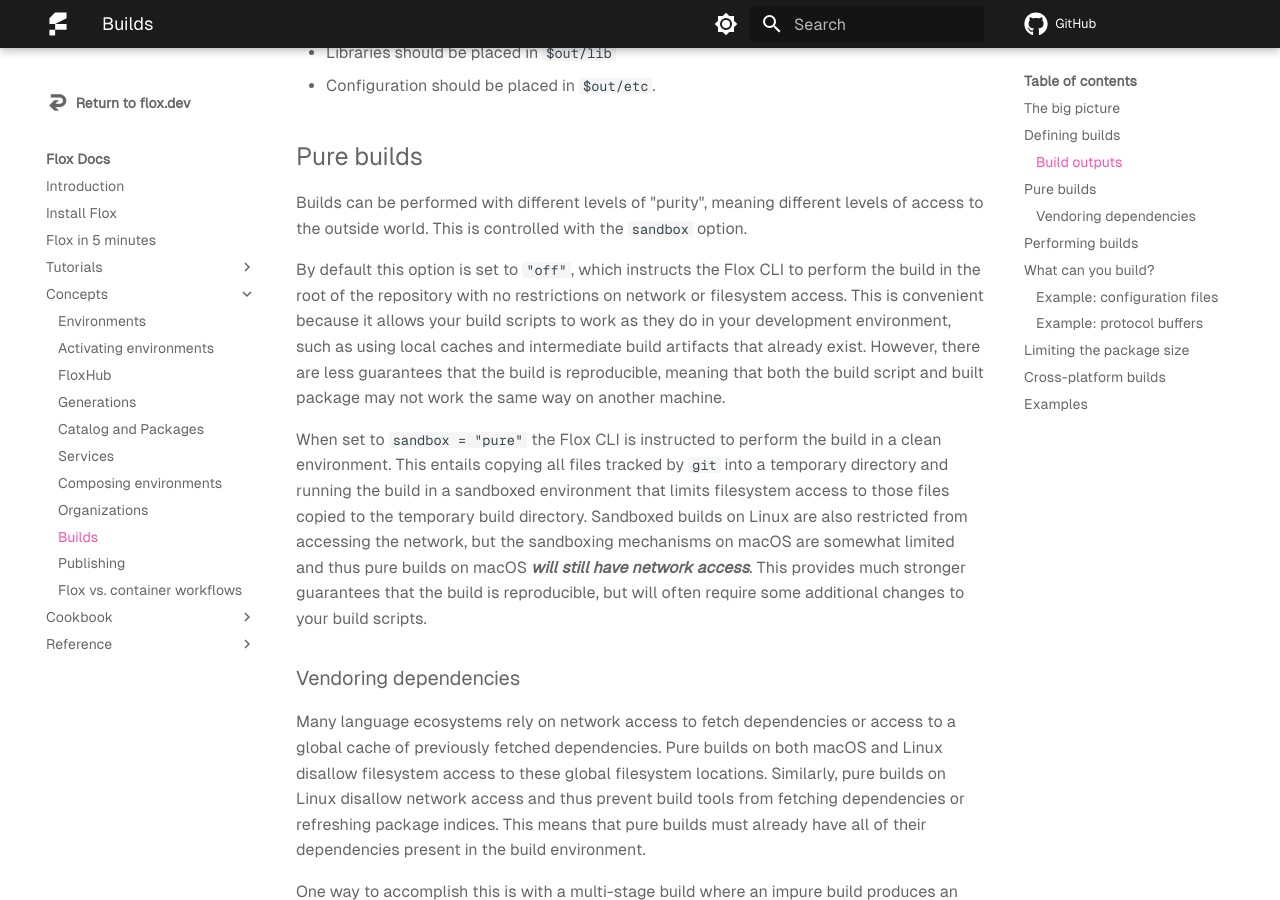
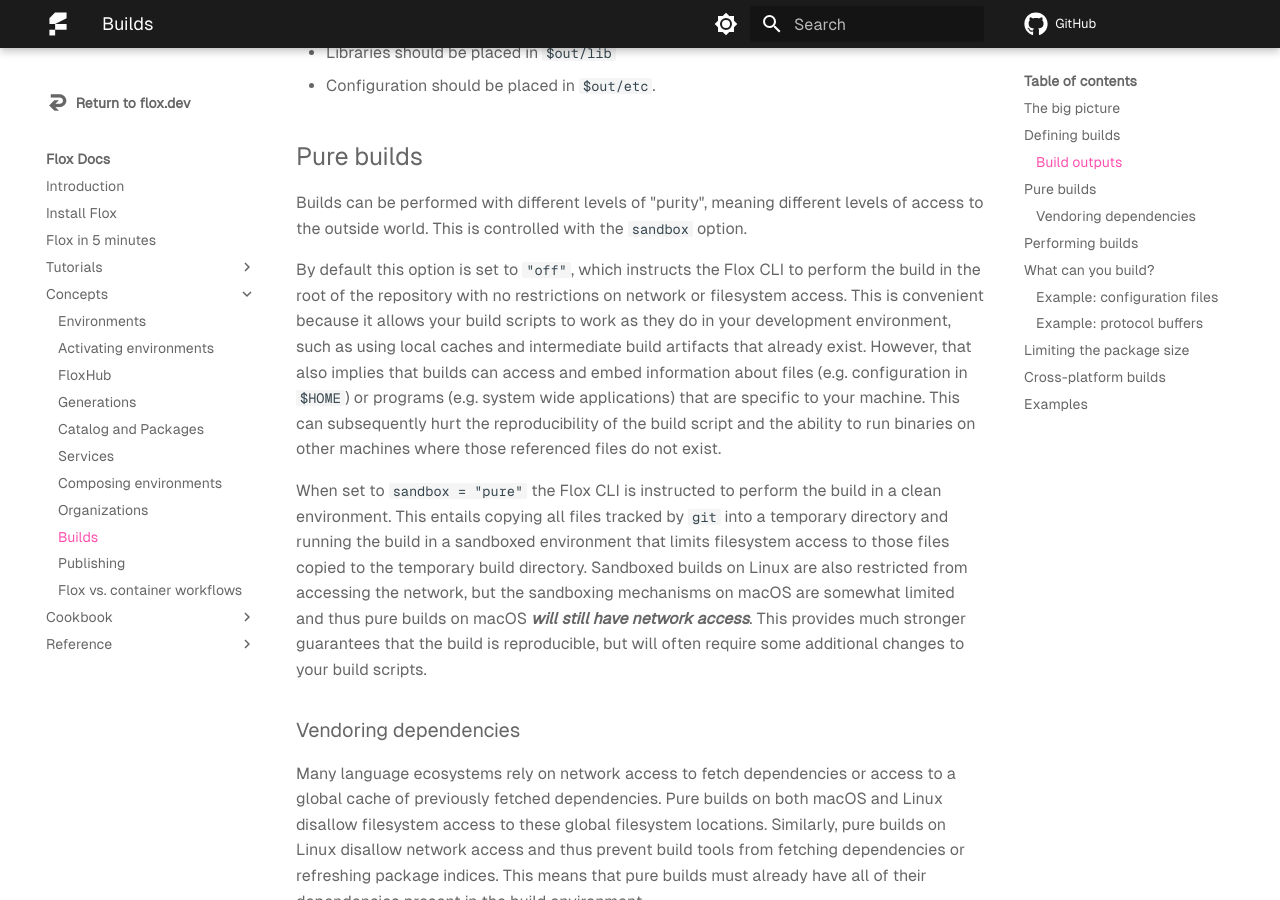
Before and after one commit to flox/floxdocs, an MkDocs documentation site: the page built from docs/concepts/manifest-builds.md, in a window 1280 px wide and 900 px high, scrolled down 2228 px. Built offline with MkDocs 1.6.1 and Material for MkDocs 9.7.7, drawn with Linux system fonts in a browser that asks for light colours; plug-ins that fetch from the network failed and are left out; comment, search, counter and statistics services are not loaded.

Commit message:
feat(builds): More words about impure builds
Wordsmithed with Yannik.

```diff
--- a/docs/concepts/manifest-builds.md
+++ b/docs/concepts/manifest-builds.md
@@ -80,7 +80,8 @@ This is controlled with the `sandbox` option.
 
 By default this option is set to `"off"`, which instructs the Flox CLI to perform the build in the root of the repository with no restrictions on network or filesystem access.
 This is convenient because it allows your build scripts to work as they do in your development environment, such as using local caches and intermediate build artifacts that already exist.
-However, there are less guarantees that the build is reproducible, meaning that both the build script and built package may not work the same way on another machine.
+However, that also implies that builds can access and embed information about files (e.g. configuration in `$HOME`) or programs (e.g. system wide applications) that are specific to your machine.
+This can subsequently hurt the reproducibility of the build script and the ability to run binaries on other machines where those referenced files do not exist.
 
 When set to `sandbox = "pure"` the Flox CLI is instructed to perform the build in a clean environment.
 This entails copying all files tracked by `git` into a temporary directory and running the build in a sandboxed environment that limits filesystem access to those files copied to the temporary build directory.
```
